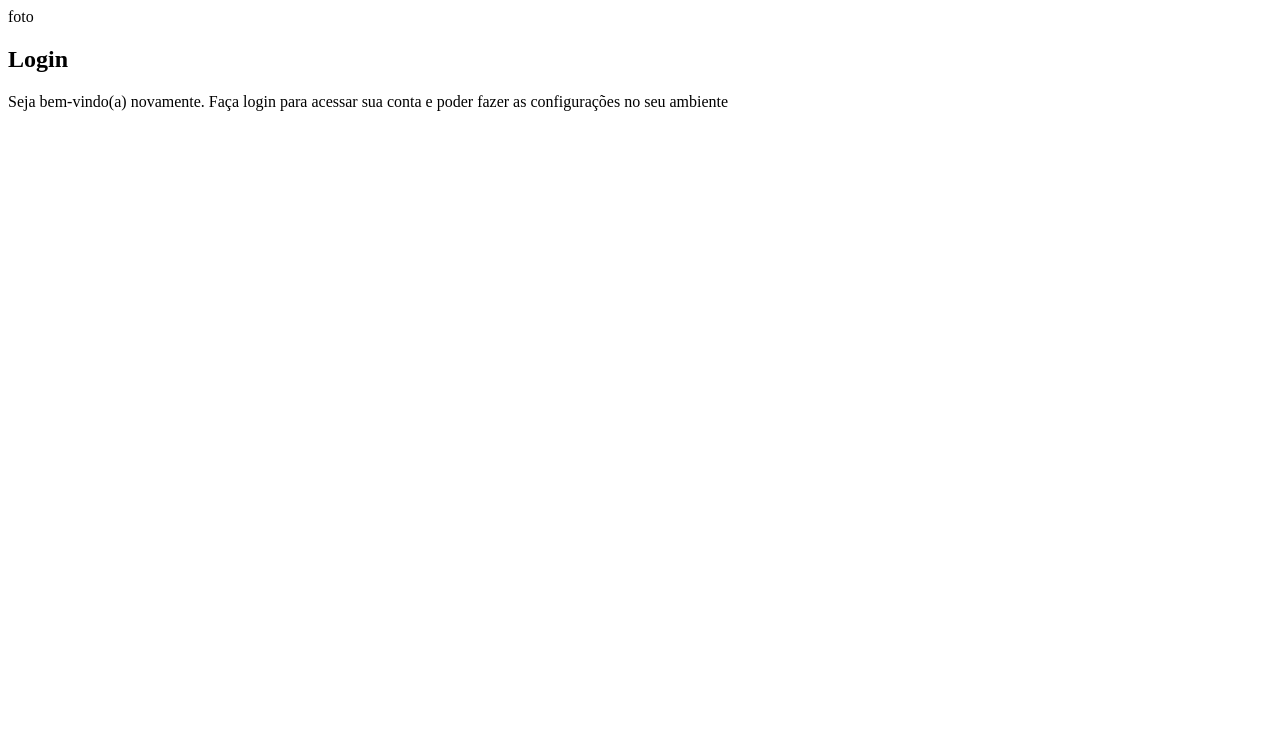
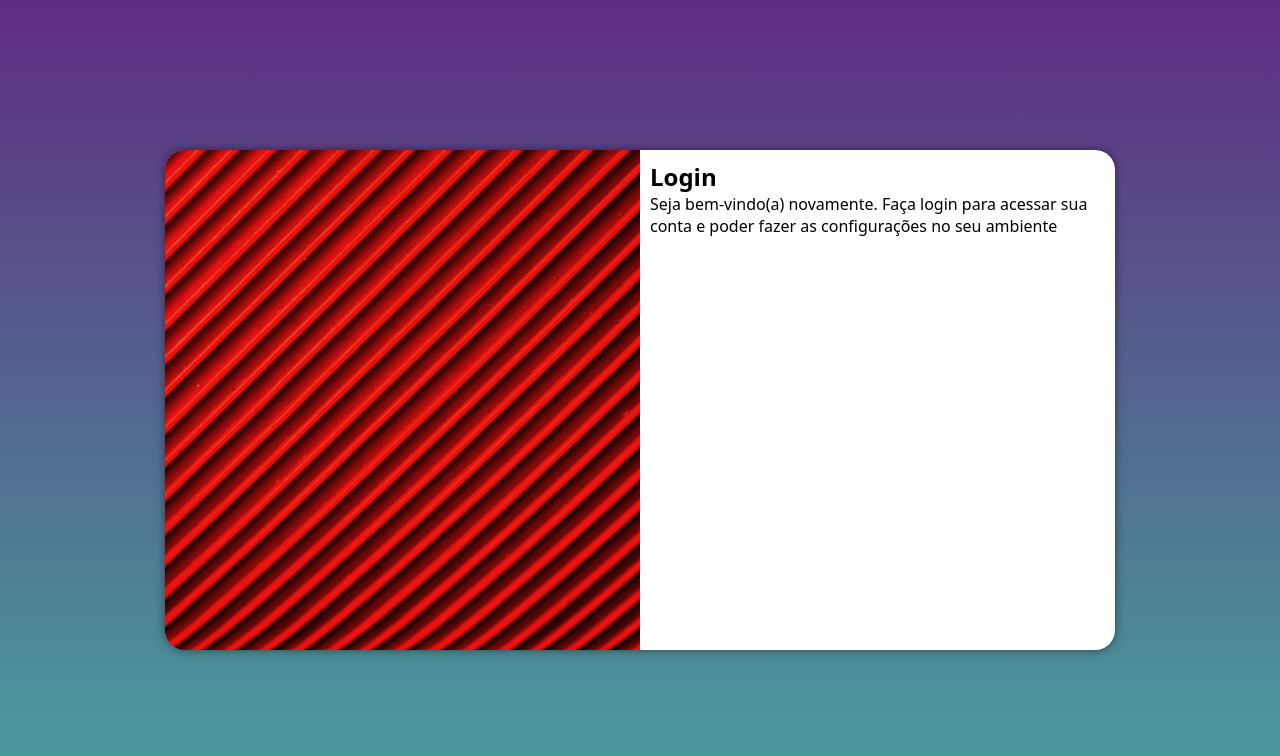
Before and after one commit to Luccarrion/projeto-login, a plain HTML site: page index.html in a window 1280 px wide. Drawn offline with Linux system fonts and the light colour scheme; files that its build step writes are made by us from their sources.

Commit message:
projeto-login

```diff
--- /dev/null
+++ b/estilo/media-query.css
@@ -0,0 +1,51 @@
+@charset "UTF-8";
+
+/*
+    Typical Device Breakpoints
+    ----------------------------
+    Pequenas telas: até 600px
+    Celular: 600px até 768px - Como já fizemos a versão mobile firts, começaremos pelo Tablet
+    Tablet: 768px até 992px
+    Desktop: 992px até 1200px
+    Grandes telas: acima de 1200px
+*/
+
+@media screen and (min-width: 768px) and (max-width:992px) {
+    body{
+        background-image: linear-gradient(to top, #48a09d, #5f2c82);
+    }
+    section#login{
+        width: 80vw;
+    }
+
+    section#login > div#imagem{
+        float: left;
+        width: 30%;
+        height: 100%;
+    }
+
+    section#login > div#formulario{
+        float: rigth;
+        width: 70%;
+        height: 100%;
+    }
+}
+
+@media screen and (min-width: 992px) {
+    body{
+        background-image: linear-gradient(to top, #48a09d, #5f2c82);
+    }
+    section#login{
+        width: 950px;
+    }
+
+    section#login > div#imagem{
+        float: left;
+        width: 50%;
+        height: 100%;
+    }
+    section#login > div#formulario{
+        float: right;
+        width: 50%;
+    }
+}
--- a/estilo/style.css
+++ b/estilo/style.css
@@ -5,3 +5,50 @@
     Verde: #48a09d
     Lilás: #5f2c82
 */
+
+*{
+    font-family: system-ui, -apple-system, BlinkMacSystemFont, 'Segoe UI', Roboto, Oxygen, Ubuntu, Cantarell, 'Open Sans', 'Helvetica Neue', sans-serif;
+    padding: 0px;
+    margin: 0px;
+    box-sizing: border-box;
+}
+
+html, body{
+    background-color: #5f2c82;
+    height: 100vh;
+    width: 100vw;
+}
+main{
+    position: relative;
+    height: 100vh;
+    width: 100vw;
+}
+
+section#login{
+    position: absolute;
+    top: 50%;
+    left: 50%;
+    transform: translate(-50%, -50%);
+    overflow: hidden;
+
+    background-color: white;
+    width: 250px;
+    height: 500px;
+    border-radius: 20px;
+    box-shadow: 0px 0px 10px rgba(0, 0, 0, 0.5);
+    transition: width .3s, heigth .3s;
+    transition-timing-function: ease;
+}
+
+section#login > div#imagem{
+    display: block;
+    background: #5f2c82 url(../imagens/imagem-fundo.jpg) no-repeat;
+    background-size: cover;
+    background-position: left bottom;
+    height: 200px;
+}
+
+section#login > div#formulario{
+    display: block;
+    padding: 10px;
+}
--- a/index.html
+++ b/index.html
@@ -4,14 +4,15 @@
     <meta charset="UTF-8">
     <meta http-equiv="X-UA-Compatible" content="IE=edge">
     <meta name="viewport" content="width=device-width, initial-scale=1.0">
-    <link rel="stylesheet" href="estilos/style.css">
+    <link rel="stylesheet" href="estilo/style.css">
+    <link rel="stylesheet" href="estilo/media-query.css">
     <title>Login</title>
 </head>
 <body>
     <main>
         <section id="login">
             <div id="imagem">
-                foto
+
             </div>
             <div id="formulario">
                 <h1>Login</h1>
```
